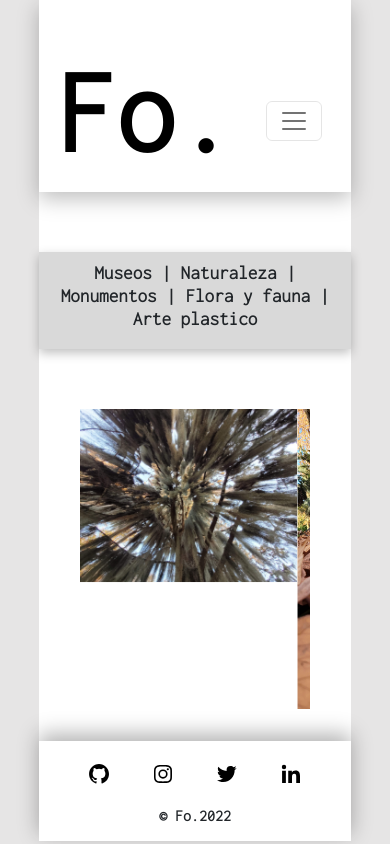
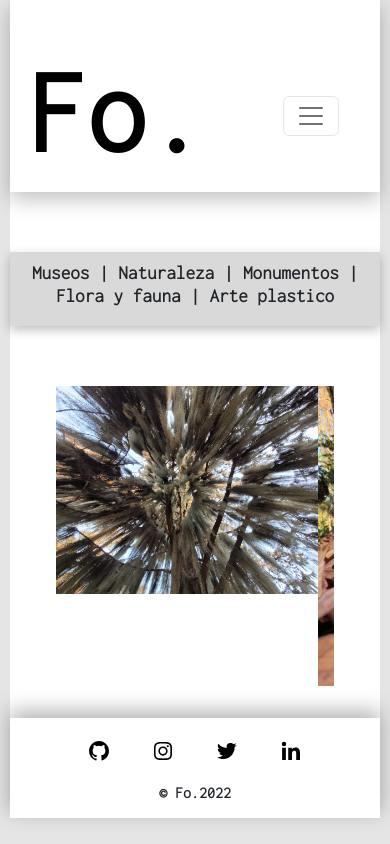
Before and after one commit to jesusre890/Fo, a plain HTML site: page pages/fo-art.html in a window 390 px wide. Drawn offline with nearby package versions, Linux system fonts and the light colour scheme.

Commit message:
cambie el width general con mediaqueries

```diff
--- a/css/estilos.css
+++ b/css/estilos.css
@@ -554,3 +554,27 @@ p{
         padding: 3.5em 1em;
     }
 }
+
+/* mediaqueries general */
+
+@media screen and (max-width:1080px){
+    header{
+        width: 95%;
+    }
+
+    .headerFoart{
+        width: 95%;
+    }
+
+    .mainHome{
+        width: 95%;
+    }
+
+    .mainSobreMi{
+        width: 95%;
+    }
+
+    footer{
+        width: 95%;
+    }
+}
```
